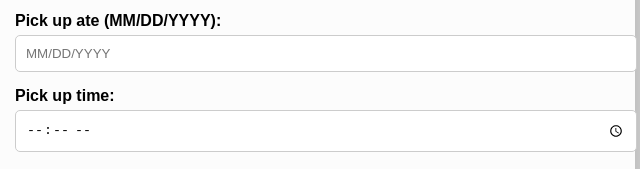
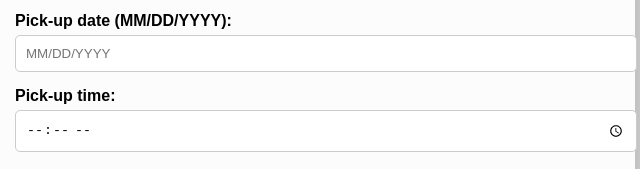
Before and after one commit to DeltaLogisticsLLC/load-application-form, a plain HTML site: page index.html in a window 1280 px wide. Shown: the part 1142-1311 px from the top of the page, 325-965 px from the left. Drawn offline with nearby package versions, Linux system fonts and the light colour scheme; placeholder pictures from the web are drawn by us.

Commit message:
Update index.html

```diff
--- a/index.html
+++ b/index.html
@@ -135,10 +135,10 @@
     <label for="tracking_link">Tracking Link (optional):</label>
     <input type="url" name="tracking_link" id="tracking_link">
 
-    <label for="eta_date">Pick up ate (MM/DD/YYYY):</label>
+    <label for="eta_date">Pick-up date (MM/DD/YYYY):</label>
     <input type="text" name="eta_date" id="eta_date" required placeholder="MM/DD/YYYY">
 
-    <label for="eta_time">Pick up time:</label>
+    <label for="eta_time">Pick-up time:</label>
     <input type="time" name="eta_time" id="eta_time" required>
 
     <!-- Hidden fields -->
```
